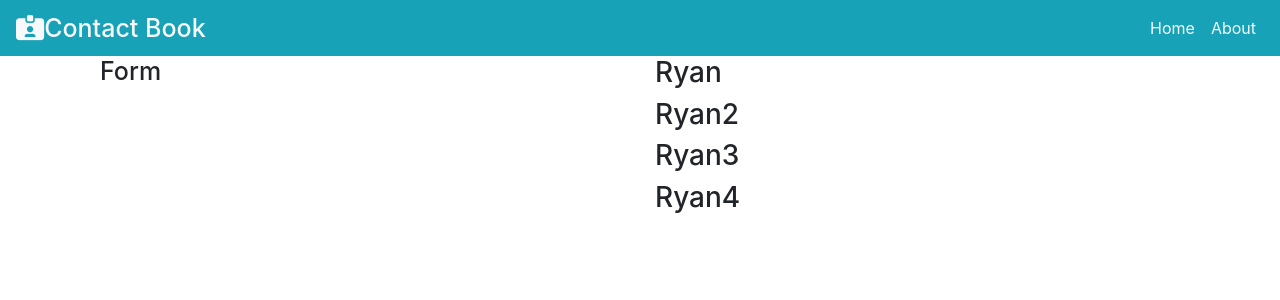
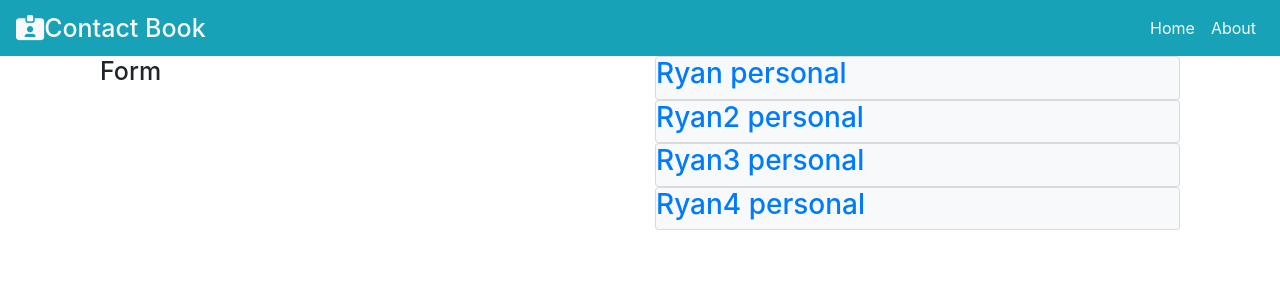
Before and after one commit to YipingNiu/contact-book, a React (Create React App) app in the folder client/: page / in a window 1280 px wide. Shown: the top 300 px of the page. Built offline with nearby package versions, Linux system fonts and the light colour scheme.

Commit message:
add ContactItem component

```diff
--- a/client/src/components/contacts/ContactItem.js
+++ b/client/src/components/contacts/ContactItem.js
@@ -1,9 +1,20 @@
 import React from "react";
 
 const ContactItem = ({ contact }) => {
+  const { id, name, email, phone, type } = contact;
   return (
     <div className='card bg-light'>
-      <h3></h3>
+      <h3 className='text-primary text-left'>
+        {name}{" "}
+        <span
+          className={
+            "badge" +
+            (type === "professional" ? "badge-success" : "badge-primary")
+          }
+        >
+          {type}
+        </span>
+      </h3>
     </div>
   );
 };
--- a/client/src/components/contacts/Contacts.js
+++ b/client/src/components/contacts/Contacts.js
@@ -1,4 +1,5 @@
 import React, { Fragment, useContext } from "react";
+import ContactItem from "./ContactItem";
 import ContactContext from "../../context/contact/contactContext";
 
 const Contacts = () => {
@@ -9,7 +10,7 @@
   return (
     <Fragment>
       {contacts.map(contact => (
-        <h3>{contact.name}</h3>
+        <ContactItem key={contact.id} contact={contact} />
       ))}
     </Fragment>
   );
```
